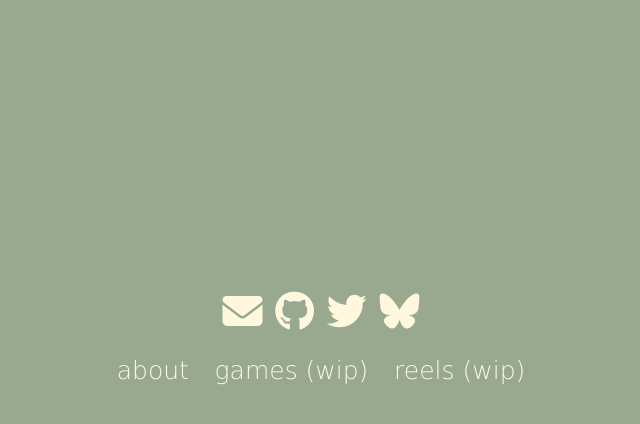
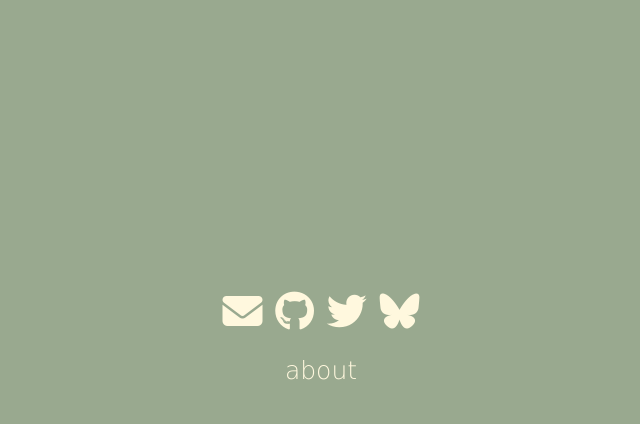
Before and after one commit to munjidev/munjidev.github.io, a Jekyll site: the page built from index.md, in a window 1280 px wide. Shown: the top 424 px of the page, without its empty margins (319-959 px from the left). Built offline with Jekyll 4.4.1, drawn with Linux system fonts in a browser that asks for light colours; nearby versions of some CDN libraries; some web fonts are replaced.

Commit message:
Remove WIP navlinks

```diff
--- a/_includes/links/nav.html
+++ b/_includes/links/nav.html
@@ -2,8 +2,8 @@
     <nav>
         <ul id="navlinks">
             <li><a href="{{ "/about/" | relative_url }}">about</a></li>
-            <li><a href="{{ "/games/" | relative_url }}">games (wip)</a></li>
-            <li><a href="{{ "/reels/" | relative_url }}">reels (wip)</a></li>
+            <!-- <li><a href="{{ "/games/" | relative_url }}">games (wip)</a></li> -->
+            <!-- <li><a href="{{ "/reels/" | relative_url }}">reels (wip)</a></li> -->
         </ul>
     </nav>
 </div>
```
